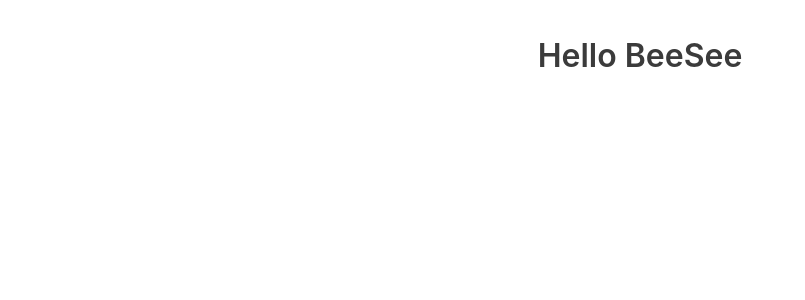
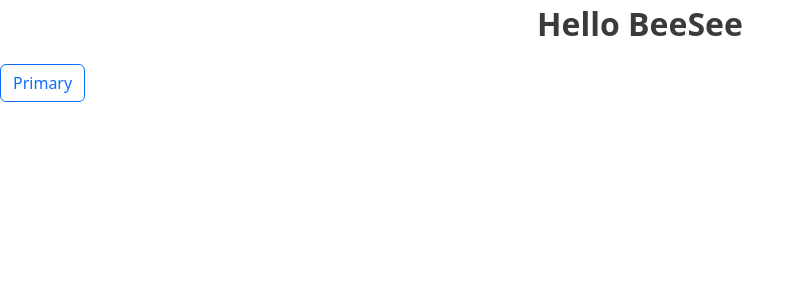
Before and after one commit to mostafizur99/beesee, a Next.js app: page / in a window 1280 px wide. Shown: the top 300 px of the page, without its empty margins (0-805 px from the left). Built offline with nearby package versions, Linux system fonts and the light colour scheme.

Commit message:
feat: react-bootstrap added

```diff
--- a/package.json
+++ b/package.json
@@ -11,8 +11,10 @@
   "dependencies": {
     "@emotion/react": "^11.10.4",
     "@emotion/styled": "^11.10.4",
+    "bootstrap": "^5.2.2",
     "next": "12.3.1",
     "react": "18.2.0",
+    "react-bootstrap": "^2.5.0",
     "react-dom": "18.2.0"
   },
   "devDependencies": {
--- a/pages/_app.js
+++ b/pages/_app.js
@@ -1,4 +1,5 @@
 import '../styles/globals.css'
+import 'bootstrap/dist/css/bootstrap.min.css';
 
 function MyApp({ Component, pageProps }) {
   return <Component {...pageProps} />
--- a/pages/index.js
+++ b/pages/index.js
@@ -2,6 +2,7 @@
 import { css, } from '@emotion/react';
 import styled from '@emotion/styled';
 import colors from '../styles/colors';
+import { Button } from 'react-bootstrap';
 
 export default function Home() {
   return (
@@ -13,6 +14,7 @@
       </Head>
       <Section>
         <Header>Hello BeeSee</Header>
+        <Button variant="outline-primary">Primary</Button>
       </Section>
 
     </>
```
Also changed, not shown: 1 other file (tests, documents, lock files or other folders).
